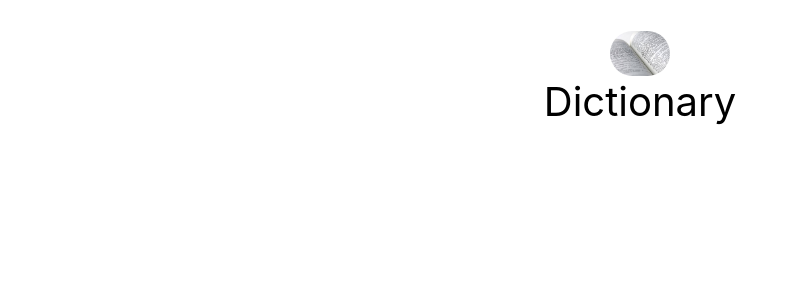
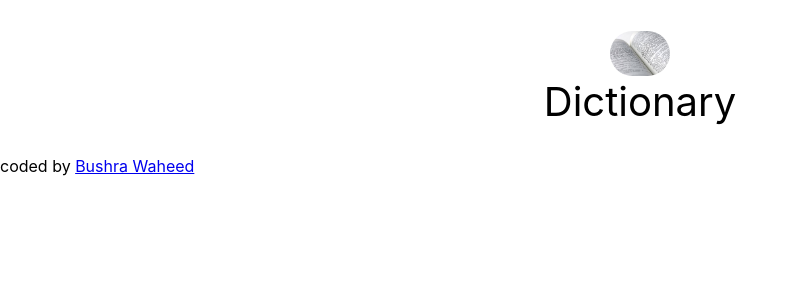
Before and after one commit to bushrawaheed/dictionary-project, a React (Create React App) app: page / in a window 1280 px wide. Shown: the top 300 px of the page, without its empty margins (0-797 px from the left). Built offline with nearby package versions, Linux system fonts and the light colour scheme; the HTML template or start-up script is replaced by a standard one.

Commit message:
adding footer

```diff
--- a/src/App.js
+++ b/src/App.js
@@ -6,6 +6,7 @@
       <header className="App-header">
         <img src={logo} className="App-logo img-fluid" alt="logo" />
         Dictionary</header>
+        <footer>coded by <a href="https://github.com/bushrawaheed/dictionary-project" target="_blank">Bushra Waheed</a></footer>
     </div>
   );
 }
```
